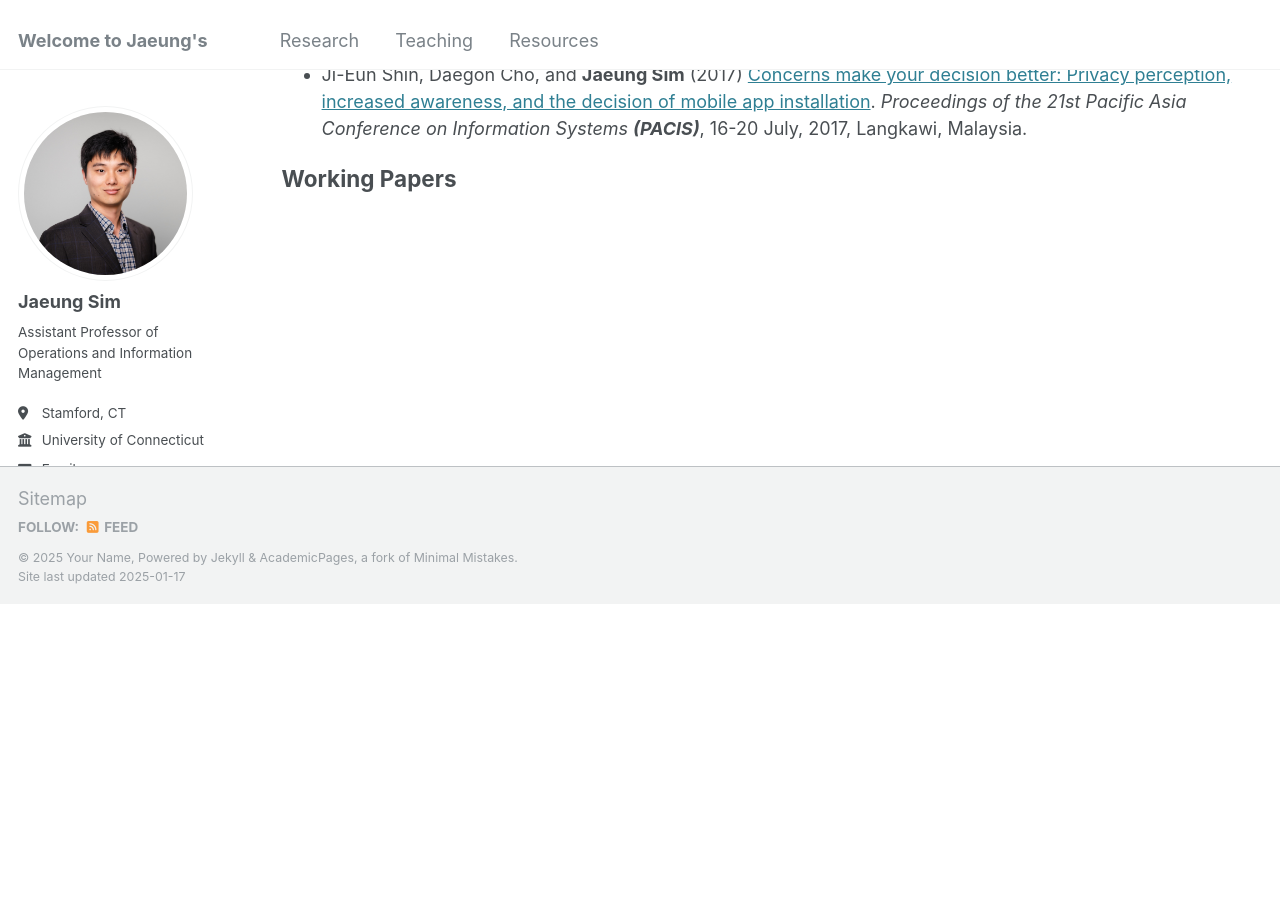
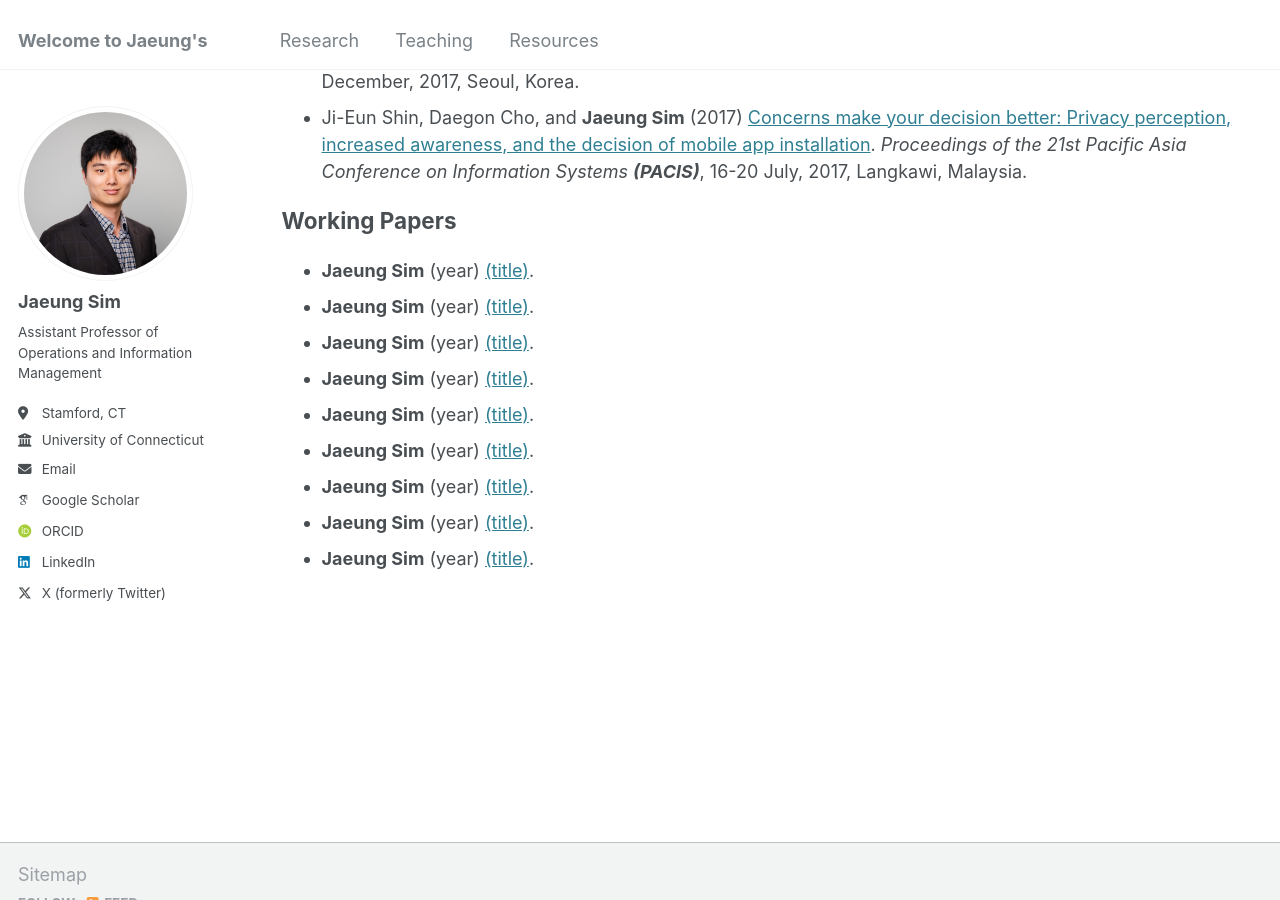
Before and after one commit to jaeungs/jaeungs.github.io, a Jekyll site: the page built from _pages/research.html, in a window 1280 px wide and 900 px high, scrolled down 1263 px. Built offline with Jekyll 4.4.1, drawn with Linux system fonts in a browser that asks for light colours; some web fonts are replaced; before the commit the page ends 1868 px from its top, so only the background shows below that; some of the changed text lies outside the part shown.

Commit message:
Update research.html

```diff
--- a/_pages/research.html
+++ b/_pages/research.html
@@ -24,11 +24,10 @@ author_profile: true
 </div>
 
 <div id="featured-publications">
-  <h2 style="margin:1em 0 1em 0">Featured Publications</h2>
+  <h2 style="margin:1em 0 0 0">Featured Publications</h2>
 </div>
 
-
-<b>Business Journals</b>
+<h3 style="margin:1em 0 0 0">Business Journals</h3>
 
 <ul>
   <div class="filterDiv streaming platform econometrics analytical-modeling">
@@ -36,6 +35,9 @@ author_profile: true
       <strong>Jaeung Sim</strong>, Kyungmin Choi, Sang Pil Han, and Daegon Cho (2024)
       <a href="https://aisel.aisnet.org/misq/vol48/iss2/12/">In-Consumption Information Cues and Online Video Consumption</a>.
       <strong><em>MIS Quarterly</em></strong> 48(2), pp. 645-678.
+      <ul>
+        <li>Earlier versions were presented at WISE 2018, CIST 2020, NC State University, UConn, Baruch College, UT Dallas, American University.</li>
+      </ul>
     </li>
   </div>
   <div class="filterDiv sustainability econometrics">
@@ -61,7 +63,7 @@ author_profile: true
   </div>
 </ul>
 
-<b>Economics Journals</b>
+<h3 style="margin:1em 0 0 0">Economics Journals</h3>
 
 <ul>
   <div class="filterDiv sustainability econometrics">
@@ -80,7 +82,7 @@ author_profile: true
   </div>
 </ul>
 
-<b>Conference Proceedings</b>
+<h3 style="margin:1em 0 0 0">Conference Proceedings</h3>
 
 <ul>
   <div class="filterDiv platform econometrics">
@@ -124,6 +126,65 @@ author_profile: true
   <h2 style="margin:1em 0 1em 0">Working Papers</h2>
 </div>
 
+<ul>
+  <div class="filterDiv ">
+    <li>
+      <strong>Jaeung Sim</strong> (year)
+      <a href="(url)">(title)</a>.
+    </li>
+  </div>
+  <div class="filterDiv ">
+    <li>
+      <strong>Jaeung Sim</strong> (year)
+      <a href="(url)">(title)</a>.
+    </li>
+  </div>
+  <div class="filterDiv ">
+    <li>
+      <strong>Jaeung Sim</strong> (year)
+      <a href="(url)">(title)</a>.
+    </li>
+  </div>
+  <div class="filterDiv ">
+    <li>
+      <strong>Jaeung Sim</strong> (year)
+      <a href="(url)">(title)</a>.
+    </li>
+  </div>
+  <div class="filterDiv ">
+    <li>
+      <strong>Jaeung Sim</strong> (year)
+      <a href="(url)">(title)</a>.
+    </li>
+  </div>
+  <div class="filterDiv ">
+    <li>
+      <strong>Jaeung Sim</strong> (year)
+      <a href="(url)">(title)</a>.
+    </li>
+  </div>
+  <div class="filterDiv ">
+    <li>
+      <strong>Jaeung Sim</strong> (year)
+      <a href="(url)">(title)</a>.
+    </li>
+  </div>
+  <div class="filterDiv ">
+    <li>
+      <strong>Jaeung Sim</strong> (year)
+      <a href="(url)">(title)</a>.
+    </li>
+  </div>
+  <div class="filterDiv ">
+    <li>
+      <strong>Jaeung Sim</strong> (year)
+      <a href="(url)">(title)</a>.
+    </li>
+  </div>
+</ul>
+
+
+
 <script>
   function filterSelection(category) {
     var elements = document.getElementsByClassName("filterDiv");
```
